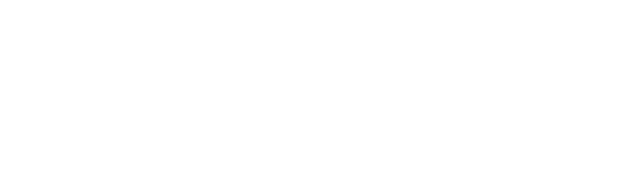
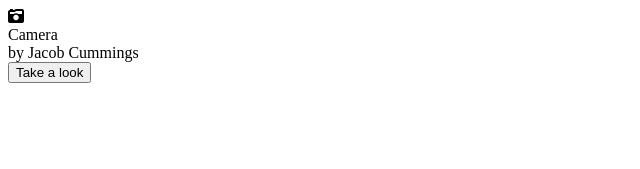
Before and after one commit to dennisbaek/cocoa-quiz, a plain HTML site: page Q13/index.html in a window 1280 px wide. Shown: the whole page, without its empty margins (0-640 px from the left). Drawn offline with Linux system fonts and the light colour scheme.

Commit message:
last commit for cocoa quiz

```diff
--- a/Q13/index.html
+++ b/Q13/index.html
@@ -0,0 +1,29 @@
+<!DOCTYPE html>
+<html lang="en">
+<head>
+    <meta charset="UTF-8">
+    <meta name="viewport" content="width=device-width, initial-scale=1.0">
+    <meta http-equiv="X-UA-Compatible" content="ie=edge">
+    <script src="https://kit.fontawesome.com/305f6cd307.js"></script>
+    <link rel="stylesheet" href="style.css">
+    <title>Document</title>
+</head>
+<body>
+    <div class="animation__1">
+        <div class="before_anim__1">
+                <i class="fas fa-camera-retro"></i>
+        </div>
+        <div class="after_anim__1">
+            <div class="after_anim__1-title">
+                Camera
+            </div>
+            <div class="after_anim__1-description">
+                by Jacob Cummings
+            </div>
+            <button class="anim__1-button">
+                Take a look
+            </button>
+        </div>
+    </div>
+</body>
+</html>
--- a/Q13/style.css
+++ b/Q13/style.css
@@ -1,7 +1,7 @@
 @import url('https://fonts.googleapis.com/css?family=PT+Sans+Narrow|PT+Sans:700&display=swap');
 
 body {
-    position: relative;
+    position: relative
 }
 
 .animation__1 {
```
